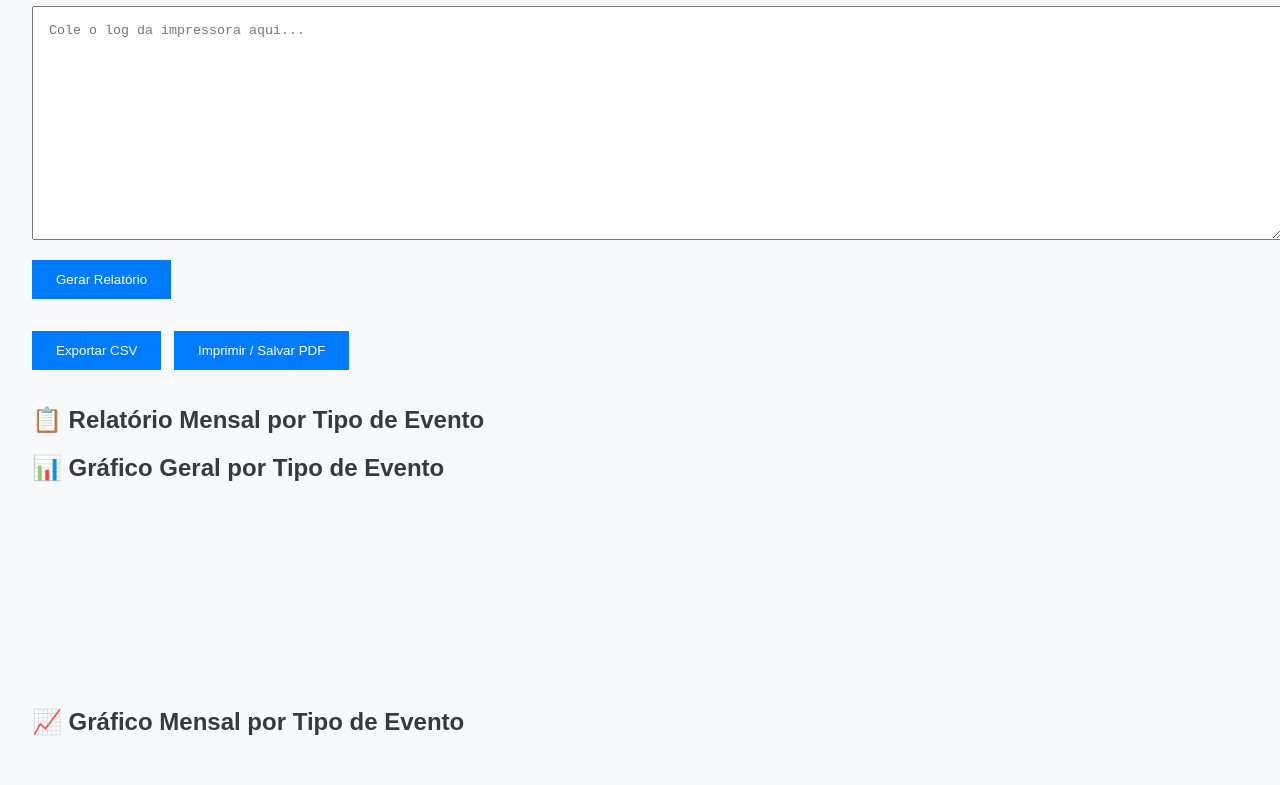
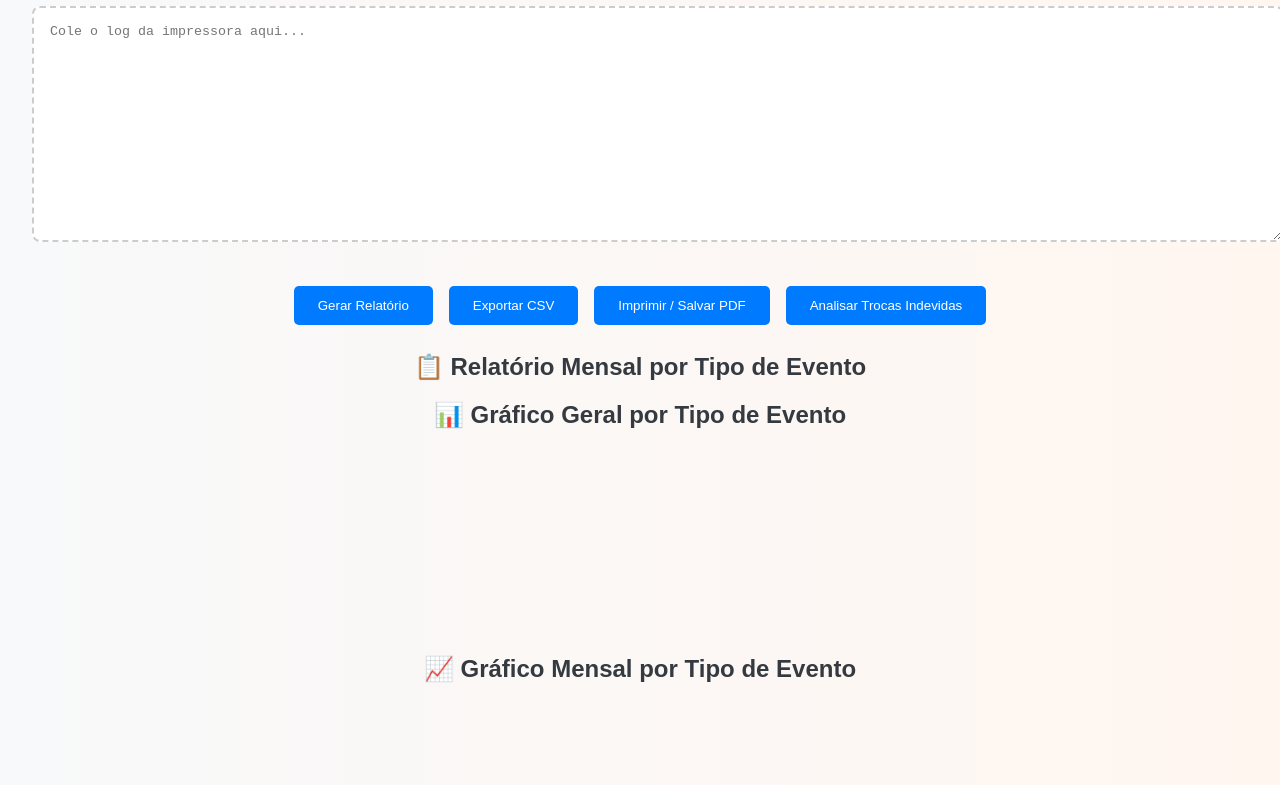
Before and after one commit to alexsandrosipelli/ANALISAR-LOG-IMPRESSORAS, a plain HTML site: page index.html in a window 1280 px wide. Shown: the part 85-870 px from the top of the page. Drawn offline with nearby package versions, Linux system fonts and the light colour scheme.

Commit message:
Update index.html

```diff
--- a/index.html
+++ b/index.html
@@ -9,10 +9,11 @@
     body {
       font-family: Arial, sans-serif;
       margin: 2rem;
-      background-color: #f8f9fa;
+      background: linear-gradient(to right, #f8f9fa, #fff6f0);
     }
     h1, h2 {
       color: #343a40;
+      text-align: center;
     }
     textarea {
       width: 100%;
@@ -20,6 +21,9 @@
       padding: 1rem;
       margin-bottom: 1rem;
       font-family: monospace;
+      border: 2px dashed #ccc;
+      border-radius: 8px;
+      background-color: #fff;
     }
     table {
       border-collapse: collapse;
@@ -40,27 +44,33 @@
       color: #fff;
       border: none;
       cursor: pointer;
-      margin-bottom: 1rem;
+      margin: 0.5rem;
+      border-radius: 5px;
+      transition: background 0.3s ease;
+    }
+    button:hover {
+      background-color: #0056b3;
     }
     canvas {
       max-width: 100%;
       margin-top: 2rem;
     }
     .export-buttons {
+      display: flex;
+      justify-content: center;
+      flex-wrap: wrap;
       margin-top: 1rem;
-    }
-    .export-buttons button {
-      margin-right: 0.5rem;
     }
   </style>
 </head>
 <body>
   <h1>🔍 Analisador de Log de Impressora Lexmark</h1>
   <textarea id="logInput" placeholder="Cole o log da impressora aqui..."></textarea>
-  <button onclick="analisarLog()">Gerar Relatório</button>
   <div class="export-buttons">
+    <button onclick="analisarLog()">Gerar Relatório</button>
     <button onclick="exportarCSV()">Exportar CSV</button>
     <button onclick="window.print()">Imprimir / Salvar PDF</button>
+    <button onclick="window.open('https://alexsandrosipelli.github.io/CSV-COMPARE-ARKLOK/', '_blank')">Analisar Trocas Indevidas</button>
   </div>
 
   <h2>📋 Relatório Mensal por Tipo de Evento</h2>
```
